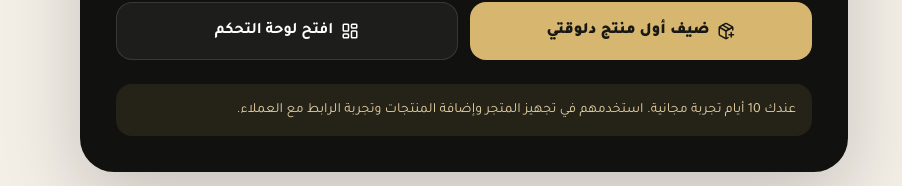
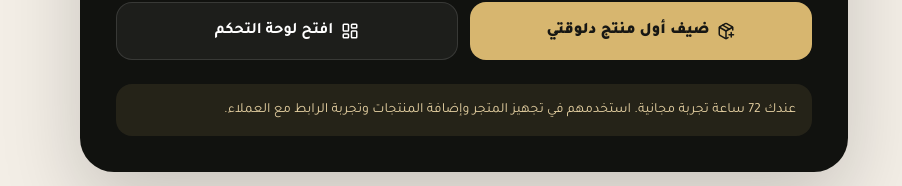
Before and after one commit to 1moalim1all1-cyber/Qr-Code, a React (Vite) app: page /welcome in a window 1280 px wide. Shown: the part 491-677 px from the top of the page, without its empty margins (330-1232 px from the left). Built offline with nearby package versions, Linux system fonts and the light colour scheme; no server answers; the database is empty; sample sign-in values are in the browser's storage.

Commit message:
Change free trial messaging to 72 hours

```diff
--- a/src/pages/auth/RegisterSuccessPage.tsx
+++ b/src/pages/auth/RegisterSuccessPage.tsx
@@ -26,7 +26,7 @@ export default function RegisterSuccessPage() {
             <Link to="/dashboard" className="flex items-center justify-center gap-2 rounded-2xl border border-white/12 bg-white/[0.05] px-5 py-4 font-bold hover:bg-white/[0.08]"><LayoutDashboard size={18} /> افتح لوحة التحكم</Link>
           </div>
 
-          <div className="mt-6 rounded-2xl bg-[#d7b66f]/10 p-4 text-sm text-[#e6d1a2]">عندك 10 أيام تجربة مجانية. استخدمهم في تجهيز المتجر وإضافة المنتجات وتجربة الرابط مع العملاء.</div>
+          <div className="mt-6 rounded-2xl bg-[#d7b66f]/10 p-4 text-sm text-[#e6d1a2]">عندك 72 ساعة تجربة مجانية. استخدمهم في تجهيز المتجر وإضافة المنتجات وتجربة الرابط مع العملاء.</div>
         </div>
       </div>
     </div>
```
